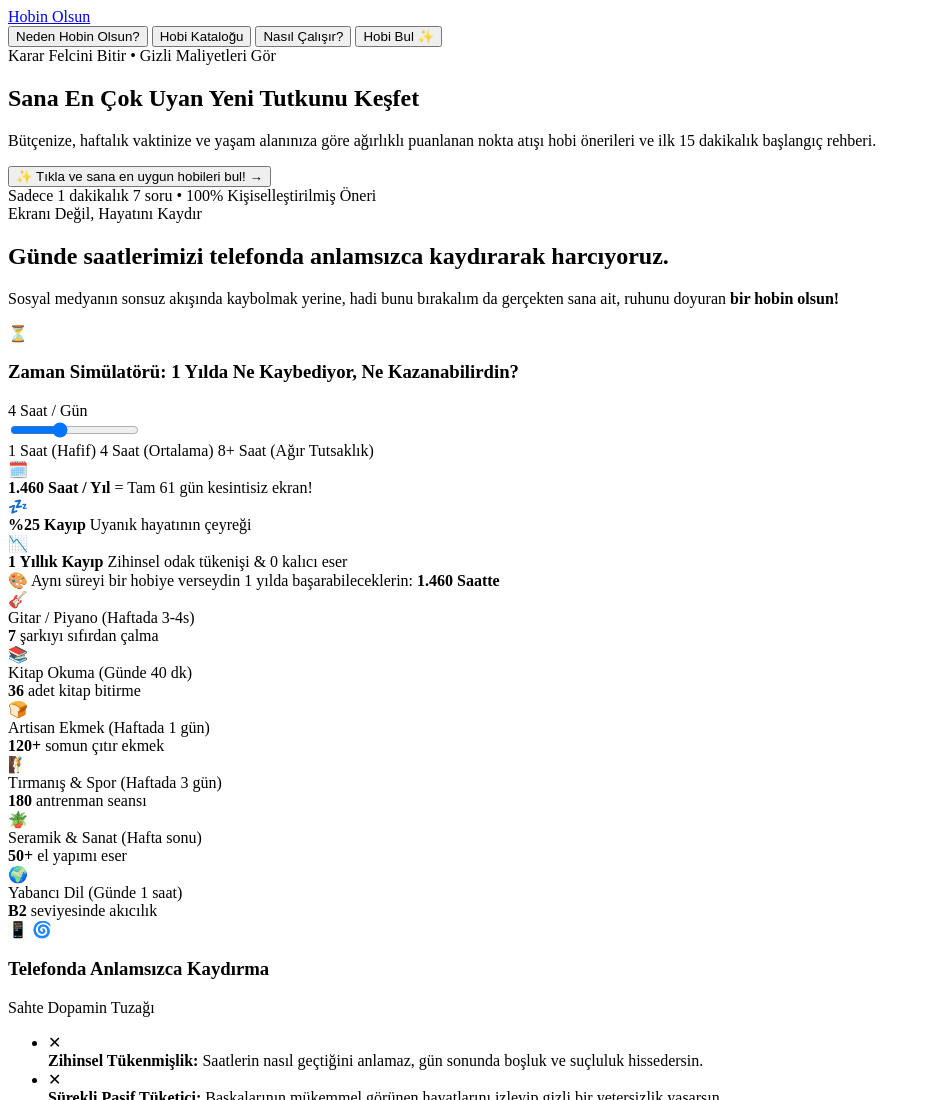
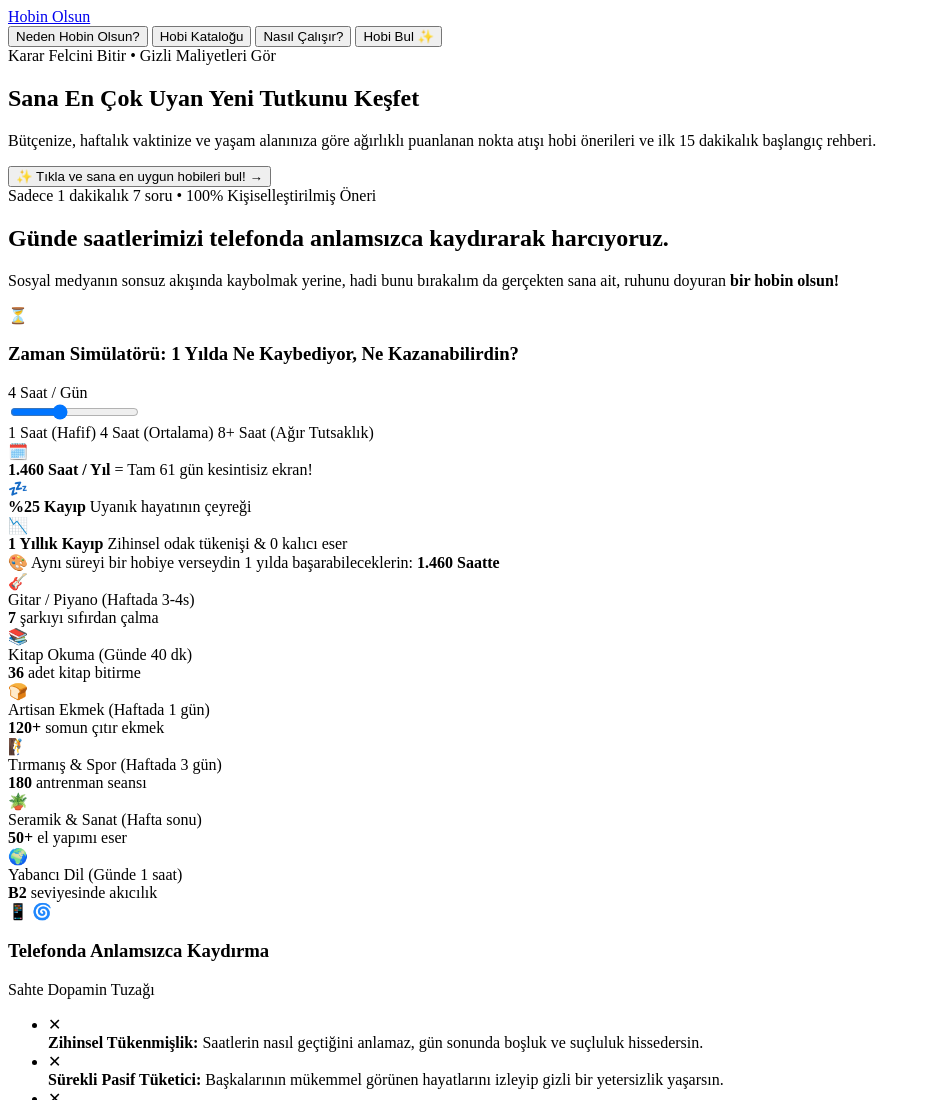
Before and after one commit to kargamak/hobin-olsun, a website built with Vite: page index.html in a window 1280 px wide. Shown: the top 1100 px of the page, without its empty margins (0-931 px from the left). Built offline with nearby package versions, Linux system fonts and the light colour scheme.

Commit message:
fix: remove 'Ekranı Değil, Hayatını Kaydır' badge

```diff
--- a/index.html
+++ b/index.html
@@ -66,12 +66,8 @@
     <!-- Screen Time Awareness / Meaning Section -->
     <section class="manifesto-section" id="screen-time-manifesto">
       <div class="section-container">
-        <!-- Main Hook & Badge -->
+        <!-- Main Hook -->
         <div class="manifesto-header">
-          <div class="manifesto-badge">
-            <span class="manifesto-badge-dot"></span>
-            <span>Ekranı Değil, Hayatını Kaydır</span>
-          </div>
           <h2 class="manifesto-title">
             Günde <span class="highlight-screentime">saatlerimizi</span> telefonda anlamsızca kaydırarak harcıyoruz.
           </h2>
```
